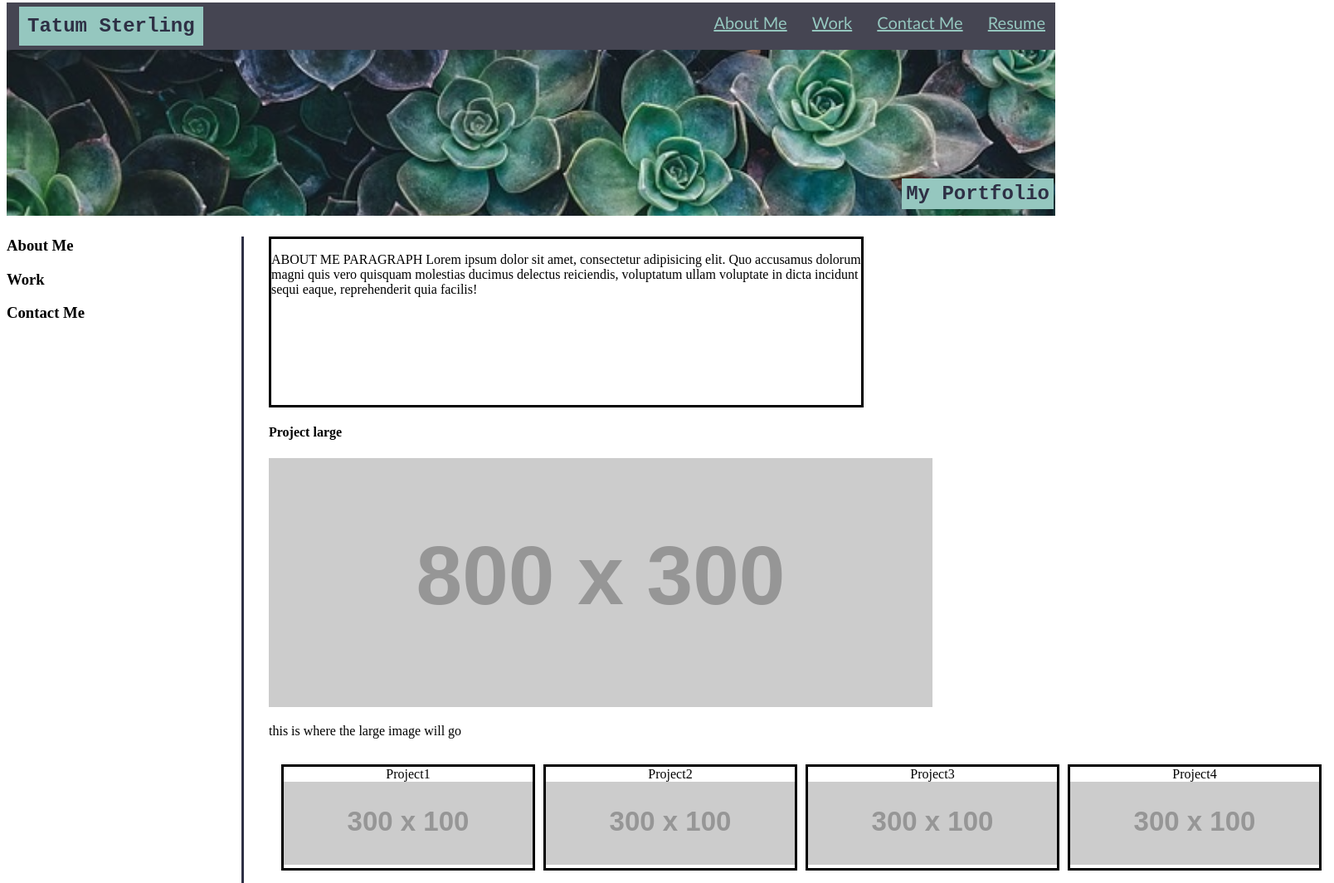
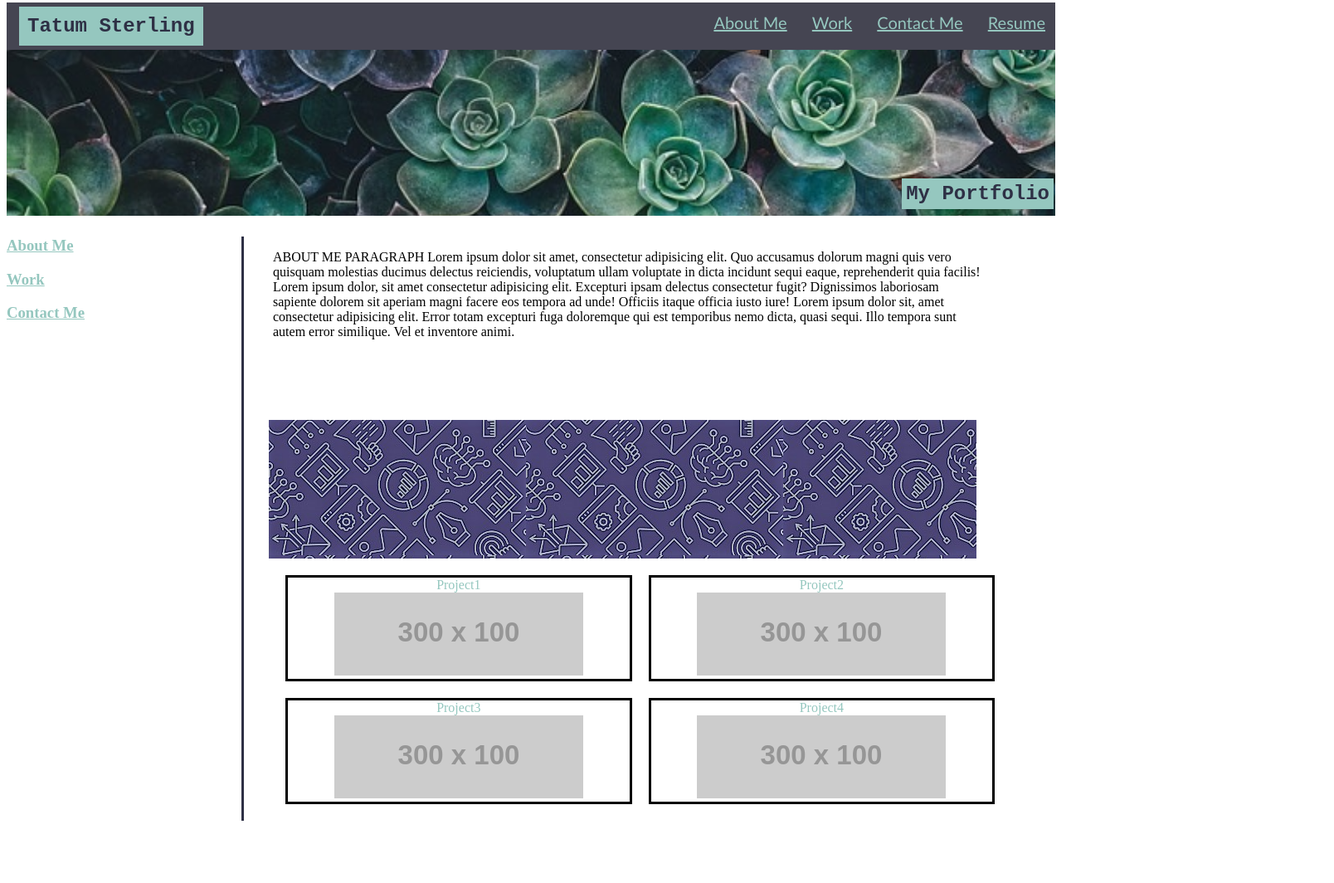
Before and after one commit to TatumSterling/challenge-2, a plain HTML site: page index.html in a window 1280 px wide. Shown: the part 5-1069 px from the top of the page at 83% size, 1608 px wide, since content can reach past the window. After the commit the page ends 994 px from the top, so only its background shows below. Drawn offline with Linux system fonts and the light colour scheme; placeholder pictures from the web are drawn by us.

Commit message:
fixed bug in image cards, and styled main content in css

```diff
--- a/assets/style.css
+++ b/assets/style.css
@@ -68,18 +68,34 @@ a:hover {
 
 .about-me-p {
     height: 200px;
-    width: 75%;
-    border: solid black;
+    width: 90%;
+    margin: 5px;
 }
 
+.larger-image {
+    width: 90%;
+    height: auto;
+    background-image: url("../assets/images/project1.jpg");
+
+}
+/* need to fix headers inside cards to be on the bottom left
+need to figure out how to make cards blue tint before and
+clear while hovering*/
 .card-holder {
     display:inline-flex;
     padding: 10px;
     text-align: center;
+    flex-wrap: wrap;
 
 }
+/* need to fix headers inside cards to be on the bottom left*/
+.card {
+    margin: 10px;
+    border: solid black;
+    box-sizing: border-box;
+    flex-wrap: wrap;
+    width: 45%;
+    justify-content: space-evenly;
+}
 
-.card {
-    margin: 5px;
-    border: solid black;
-}
+/* need to add media query for screen width*/
--- a/index.html
+++ b/index.html
@@ -39,13 +39,21 @@
                 <p> ABOUT ME PARAGRAPH Lorem ipsum dolor sit amet, consectetur adipisicing elit.
                     Quo accusamus dolorum magni quis vero quisquam molestias ducimus delectus reiciendis,
                     voluptatum ullam voluptate in dicta incidunt sequi eaque, reprehenderit quia facilis!
+                    Lorem ipsum dolor, sit amet consectetur adipisicing elit.
+                    Excepturi ipsam delectus consectetur fugit? Dignissimos laboriosam sapiente dolorem sit
+                     aperiam magni facere eos tempora ad unde! Officiis itaque officia iusto iure!
+                     Lorem ipsum dolor sit, amet consectetur adipisicing elit. Error totam excepturi
+                     fuga doloremque qui est temporibus nemo dicta, quasi sequi. Illo tempora sunt autem
+                      error similique. Vel et inventore animi.
                 </p>
+            <!--TODO fix bug in larger-image class. clickable link area is inconsistent with picture size-->
             </section>
-            <section class = "larger-image">
-                    <h4>Project large</h4>
-                    <img src="https://placeholder.com/800x300" alt="placeholder-large">
-                    <p>this is where the large image will go</p>
+            <section class="larger-image">
+                <a href="https://tatumsterling.github.io/develop-challenge-1/"><img src="assets/images/project1.jpg"
+                        alt="Tatum Sterling SEO project">
             </section>
+            <!--TODO add pictures to cards and links as well
+            ALSO need to figure out how to put the header on the picture.-->
             <div class="card-holder">
                 <section class="card">
                     <header>Project1</header>
@@ -66,6 +74,8 @@
             </div>
         </div>
     </main>
+    <!-- TODO need to move these to be associated with their corresponding sections.
+    thinking of using css to float the heading left while the content stays right-->
     <aside>
         <section id="about-me" class="about-me">
             <h3>About Me</h3>
```
Also changed, not shown: assets/images/project1.jpg (added).
